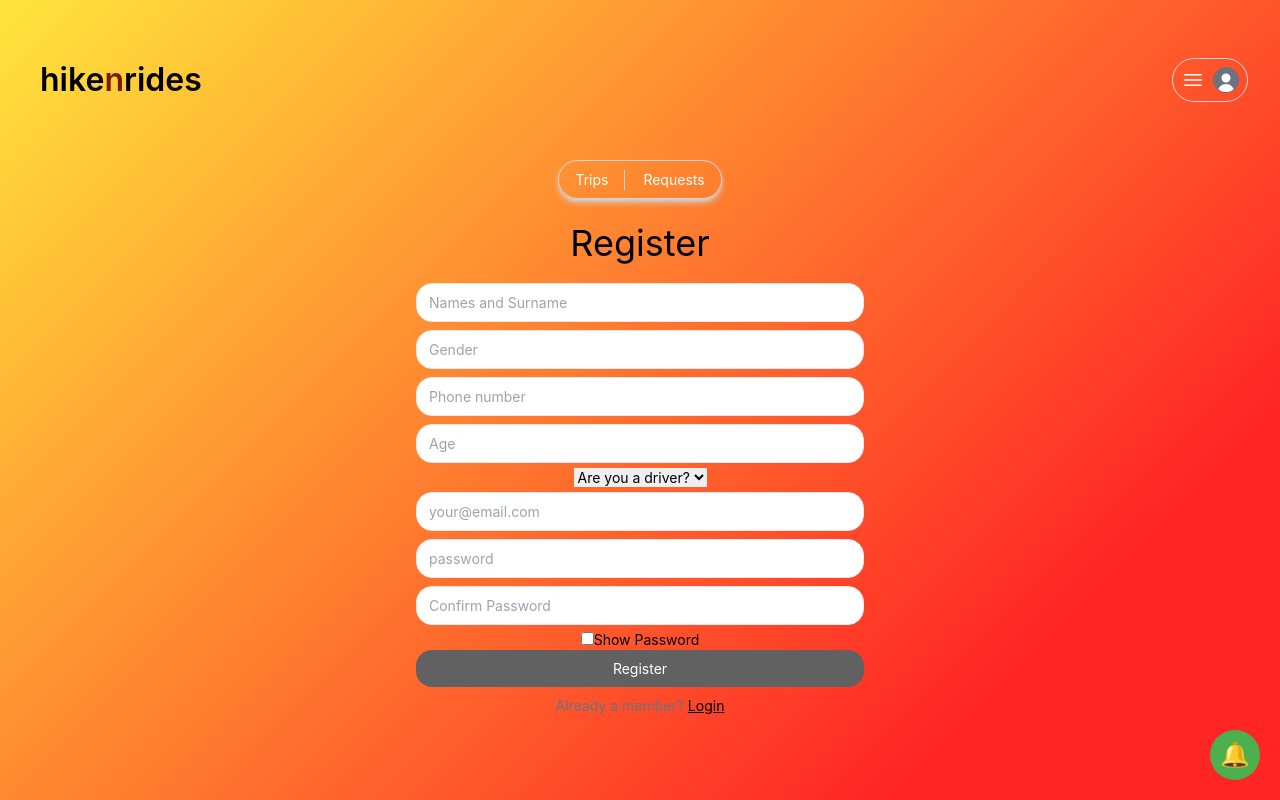
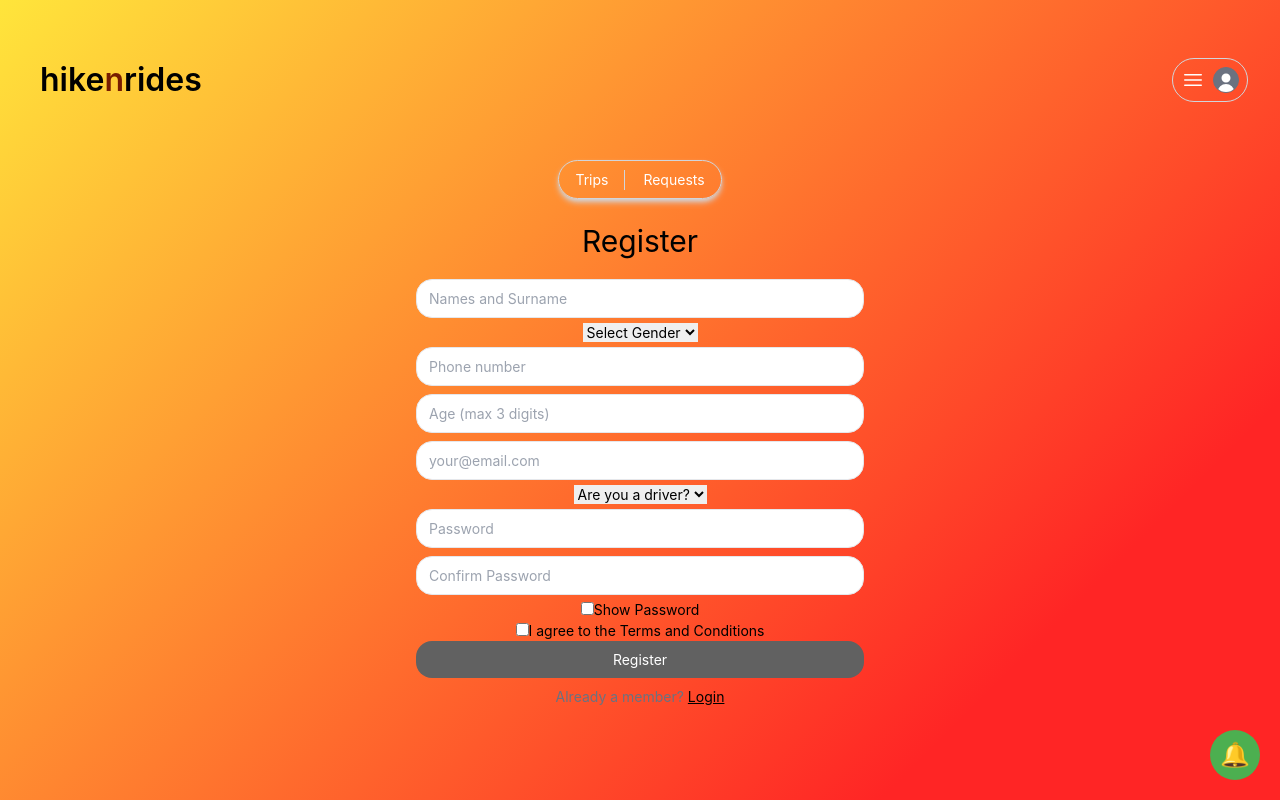
Before and after one commit to hikenrides/company_website, a React (Vite) app in the folder client/: page /register in a window 1280 px wide. Shown: the top 800 px of the page. Built offline with nearby package versions, Linux system fonts and the light colour scheme; no server answers.

Commit message:
terms and conditions

```diff
--- a/client/src/pages/LoginPage.jsx
+++ b/client/src/pages/LoginPage.jsx
@@ -1,45 +1,64 @@
-import {Link, Navigate} from "react-router-dom";
-import {useContext, useState} from "react";
+import { Link, Navigate } from "react-router-dom";
+import { useContext, useState } from "react";
 import axios from "axios";
-import {UserContext} from "../UserContext.jsx";
+import { UserContext } from "../UserContext.jsx";
 
 export default function LoginPage() {
-  const [email, setEmail] = useState('');
-  const [password, setPassword] = useState('');
+  const [email, setEmail] = useState("");
+  const [password, setPassword] = useState("");
+  const [showPassword, setShowPassword] = useState(false);
   const [redirect, setRedirect] = useState(false);
-  const {setUser} = useContext(UserContext);
+  const { setUser } = useContext(UserContext);
+
   async function handleLoginSubmit(ev) {
     ev.preventDefault();
     try {
-      const {data} = await axios.post('/login', {email,password});
+      const { data } = await axios.post("/login", { email, password });
       setUser(data);
-      alert('Login successful');
+      alert("Login successful");
       setRedirect(true);
     } catch (e) {
-      alert('Login failed');
+      alert("Login failed");
     }
   }
 
   if (redirect) {
-    return <Navigate to={'/'} />
+    return <Navigate to={"/"} />;
   }
 
   return (
-    <div className="mt-4 grow flex items-center justify-around">
-      <div className="mb-58">
-      <h1 className="text-2xl sm:text-3xl md:text-4xl lg:text-5xl xl:text-6xl text-center mb-4">Login</h1>
+    <div className="mt-4 grow flex flex-col items-center justify-around">
+      <div className="mb-64">
+        <h1 className="text-2xl sm:text-2xl md:text-3xl lg:text-3xl xl:text-3xl text-center mb-4">
+          Login
+        </h1>
         <form className="max-w-md mx-auto" onSubmit={handleLoginSubmit}>
-          <input type="email"
-                 placeholder="your@email.com"
-                 value={email}
-                 onChange={ev => setEmail(ev.target.value)} />
-          <input type="password"
-                 placeholder="password"
-                 value={password}
-                 onChange={ev => setPassword(ev.target.value)} />
+          <input
+            type="email"
+            placeholder="your@email.com"
+            value={email}
+            onChange={(ev) => setEmail(ev.target.value)}
+          />
+          <div className="password-input">
+            <input
+              type={showPassword ? "text" : "password"}
+              placeholder="password"
+              value={password}
+              onChange={(ev) => setPassword(ev.target.value)}
+            />
+            <input
+              type="checkbox"
+              checked={showPassword}
+              onChange={() => setShowPassword(!showPassword)}
+            />
+            <label>Show Password</label>
+          </div>
           <button className="primary">Login</button>
           <div className="text-center py-2 text-gray-500">
-            Don't have an account yet? <Link className="underline text-black" to={'/register'}>Register now</Link>
+            Don't have an account yet?{" "}
+            <Link className="underline text-black" to={"/register"}>
+              Register now
+            </Link>
           </div>
         </form>
       </div>
--- a/client/src/pages/RegisterPage.jsx
+++ b/client/src/pages/RegisterPage.jsx
@@ -13,12 +13,19 @@ export default function RegisterPage() {
   const [password, setPassword] = useState("");
   const [confirmPassword, setConfirmPassword] = useState("");
   const [showPassword, setShowPassword] = useState(false);
+  const [agreeTerms, setAgreeTerms] = useState(false);
   const [passwordError, setPasswordError] = useState(false);
 
   const togglePasswordVisibility = () => {
     setShowPassword(!showPassword);
   };
+
   const isDriverValue = isDriver === 'Yes';
+
+  const validateEmail = (inputEmail) => {
+    const emailRegex = /^[^\s@]+@[^\s@]+\.[^\s@]+$/;
+    return emailRegex.test(inputEmail);
+  };
 
   async function registerUser(ev) {
     ev.preventDefault();
@@ -26,11 +33,20 @@ export default function RegisterPage() {
       setPasswordError(true);
       return;
     }
+    if (!validateEmail(email)) {
+      alert("Please enter a valid email address");
+      return;
+    }
+    if (!agreeTerms) {
+      alert("Please agree to the terms and conditions");
+      return;
+    }
     try {
       await axios.post("/register", {
         name,
         gender,
         phone_number,
+        age,
         email,
         isDriver: isDriverValue,
         driverLicense: isDriver === "Yes" ? driverLicense : "",
@@ -45,24 +61,41 @@ export default function RegisterPage() {
   return (
     <div className="mt-4 grow flex items-center justify-around">
       <div className="mb-64">
-                    <h1 className="text-4xl text-center mb-4">Register</h1>
+        <h1 className="text-2xl sm:text-2xl md:text-3xl lg:text-3xl xl:text-3xl text-center mb-4">Register</h1>
         <form className="max-w-md mx-auto" onSubmit={registerUser}>
-                      <input type="text"
+          <input
+            type="text"
             placeholder="Names and Surname"
             value={name}
-                             onChange={ev => setName(ev.target.value)} />
-                      <input type="text"
-                             placeholder="Gender"
+            onChange={(ev) => setName(ev.target.value)}
+          />
+          <select
             value={gender}
-                             onChange={ev => setGender(ev.target.value)} />
-                      <input type="text"
+            onChange={(ev) => setGender(ev.target.value)}
+          >
+            <option value="">Select Gender</option>
+            <option value="male">Male</option>
+            <option value="female">Female</option>
+            <option value="other">Other</option>
+          </select>
+          <input
+            type="text"
             placeholder="Phone number"
             value={phone_number}
-                             onChange={ev => setNumber(ev.target.value)} />
-                      <input type="text"
-                             placeholder="Age"
+            onChange={(ev) => setNumber(ev.target.value)}
+          />
+          <input
+            type="text"
+            placeholder="Age (max 3 digits)"
             value={age}
-                             onChange={ev => setAge(ev.target.value)} />
+            onChange={(ev) => setAge(ev.target.value.slice(0, 3))}
+          />
+          <input
+            type="email"
+            placeholder="your@email.com"
+            value={email}
+            onChange={(ev) => setEmail(ev.target.value)}
+          />
           <select
             value={isDriver}
             onChange={(ev) => setIsDriver(ev.target.value)}
@@ -82,14 +115,9 @@ export default function RegisterPage() {
             </>
           )}
 
-                      <input type="email"
-                             placeholder="your@email.com"
-                             value={email}
-                             onChange={ev => setEmail(ev.target.value)} />
-
           <input
             type={showPassword ? "text" : "password"}
-                        placeholder="password"
+            placeholder="Password"
             value={password}
             onChange={(ev) => setPassword(ev.target.value)}
           />
@@ -109,10 +137,20 @@ export default function RegisterPage() {
             <label>Show Password</label>
           </div>
 
+          <div className="terms-checkbox">
+            <input
+              type="checkbox"
+              checked={agreeTerms}
+              onChange={() => setAgreeTerms(!agreeTerms)}
+            />
+            <label>
+              I agree to the <Link to="/terms" target="_blank">Terms and Conditions</Link>
+            </label>
+          </div>
 
           <button className="primary">Register</button>
           <div className="text-center py-2 text-gray-500">
-                        Already a member? <Link className="underline text-black" to={'/login'}>Login</Link>
+            Already a member? <Link className="underline text-black" to={"/login"}>Login</Link>
           </div>
         </form>
       </div>
```
Lines whose indentation alone changed are shown as unchanged.
